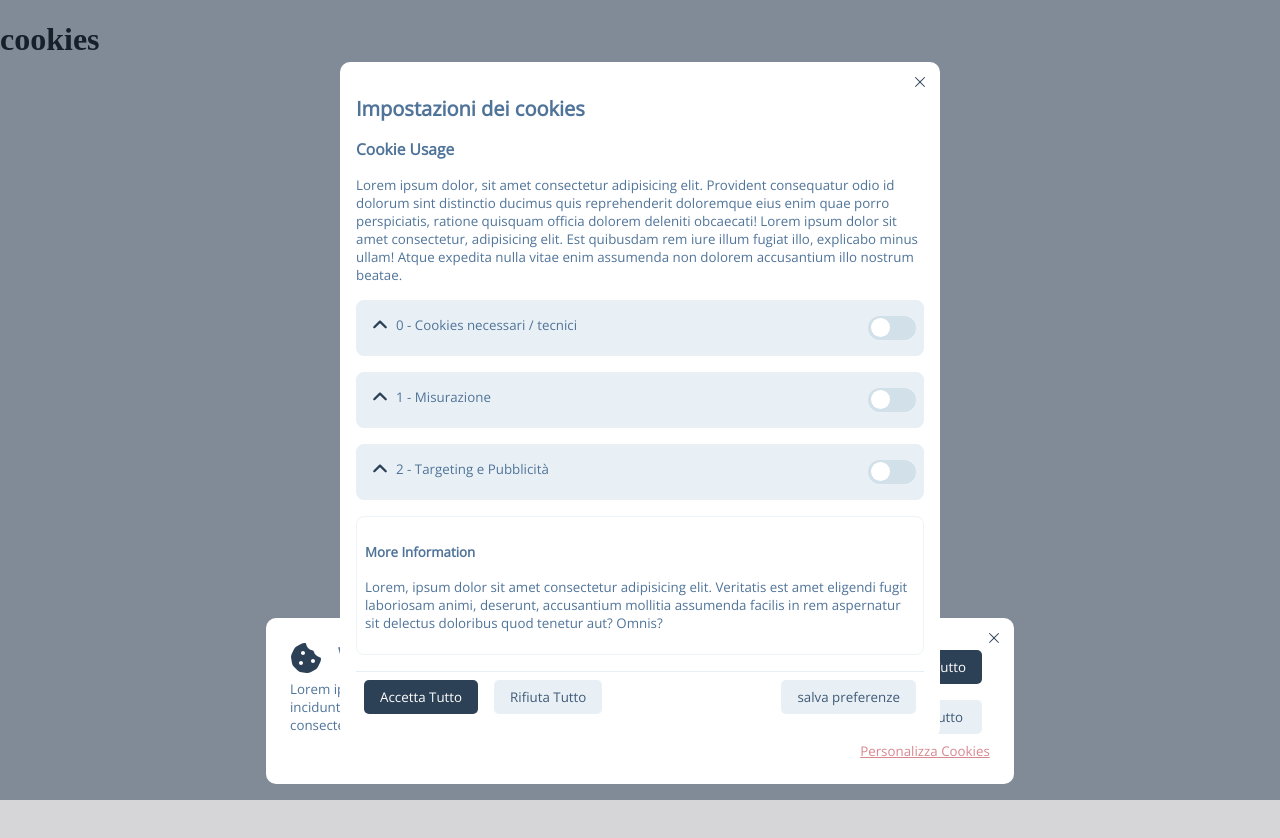
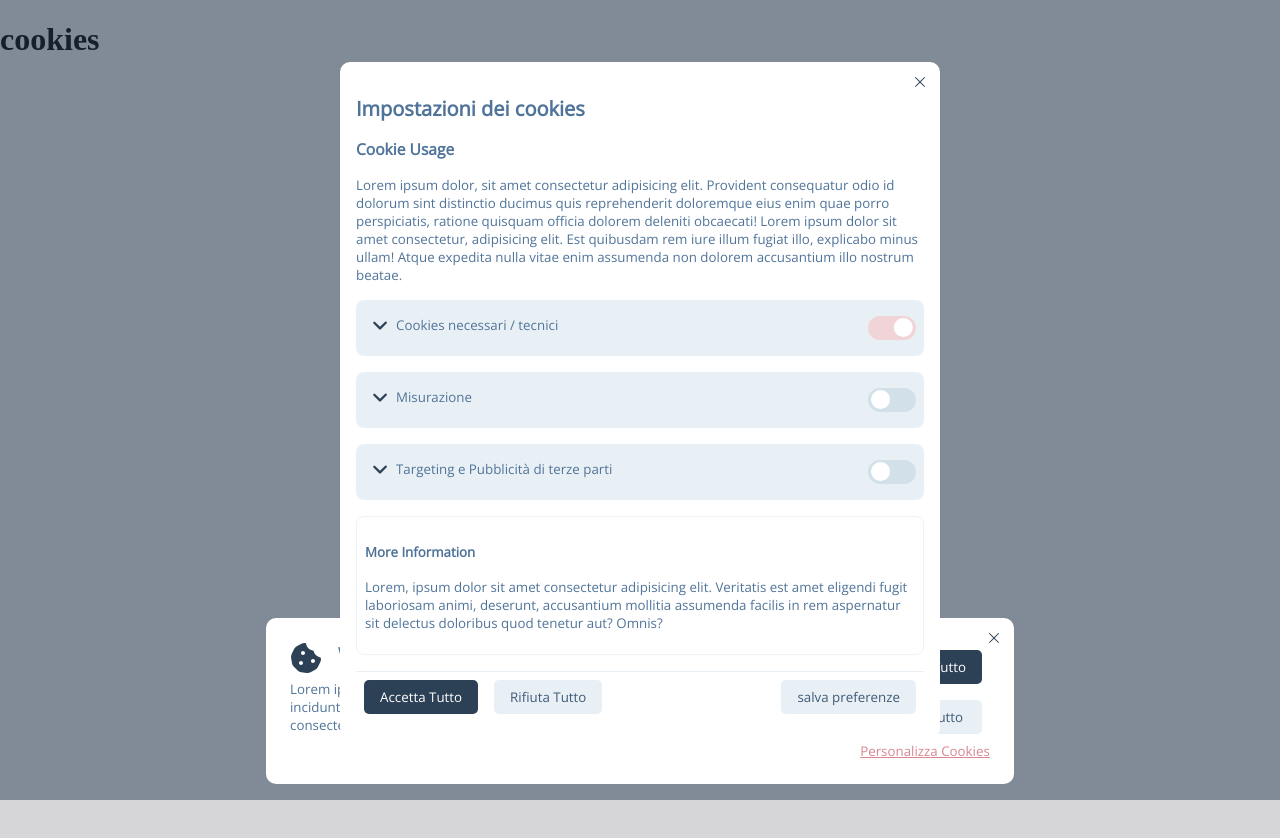
Before and after one commit to ilDug/cookie-consent, a React app: page / in a window 1280 px wide. Shown: the top 838 px of the page. Built offline with nearby package versions, Linux system fonts and the light colour scheme.

Commit message:
adding categories list from exsternal sources

```diff
--- /dev/null
+++ b/src/classes/index.ts
@@ -0,0 +1 @@
+export * from './cookies-category';
--- a/src/components/choice/cookie-category.tsx
+++ b/src/components/choice/cookie-category.tsx
@@ -1,9 +1,15 @@
 import * as React from "react";
 import { useState, useEffect } from "react";
+import { CookiesCategory } from "../../classes";
 
-type Props = { title: string; index?: number; children?: React.ReactNode };
+type Props = {
+    cat: CookiesCategory;
+    consentChange: (_: boolean) => void;
+    index?: number;
+    children?: React.ReactNode;
+};
 
-const CookieCategory: React.FC<Props> = ({ title, index, children }) => {
+const CookieCategory: React.FC<Props> = ({ cat, index, consentChange, children }) => {
     const [details, setDetails] = useState(false);
     const handleId = `handle-${index}`;
     const toggleId = `toggle-${index}`;
@@ -22,12 +28,16 @@ const CookieCategory: React.FC<Props> = ({ title, index, children }) => {
                     />
                     <label htmlFor={handleId}> </label>
                 </span>
-                <span className="grow">
-                    {index} - {title}
-                </span>
+                <span className="grow">{cat.title}</span>
 
                 <span className="toggle">
-                    <input type="checkbox" id={toggleId} />
+                    <input
+                        type="checkbox"
+                        checked={cat.consent}
+                        disabled={!cat.editable}
+                        id={toggleId}
+                        onChange={(e) => consentChange(e.target.checked)}
+                    />
                     <label htmlFor={toggleId}>Toggle</label>
                 </span>
             </div>
--- a/src/components/dcc-choice.tsx
+++ b/src/components/dcc-choice.tsx
@@ -1,18 +1,20 @@
 import * as React from "react";
 import { useState, useEffect } from "react";
+import { CATEGORIES } from "../lib/categories";
 import CookieCategory from "./choice/cookie-category";
 
 type Props = {};
 
 const Choice: React.FC<Props> = (props) => {
     const settings = ["Cookies necessari / tecnici ", "Misurazione", "Targeting e Pubblicità"];
-    const categories = {
-        "Cookies necessari / tecnici ":
-            "Lorem ipsum dolor, sit amet consectetur adipisicing elit. Provident consequatur odio id dolorum sint distinctio ducimus quis reprehenderit doloremque eius enim quae porro perspiciatis, ratione quisquam officia dolorem deleniti obcaecati!",
-        "Misurazione ":
-            "Quae delectus cupiditate ipsa unde molestias, accusamus dolor illo voluptatum praesentium magni deserunt voluptates consectetur ipsum quas, odio ea iusto temporibus laboriosam. Doloribus consectetur quam dolor ab nemo quos neque?",
-        "Targeting e Pubblicità":
-            "Enim iusto, nostrum aliquid optio, repellat assumenda labore deleniti, repellendus laborum cumque eaque quasi incidunt pariatur consequatur nemo aut sed eligendi. Cumque quibusdam, vitae dolorem quos ducimus placeat suscipit eaque.",
+
+    const [consents, setConsents] = useState(CATEGORIES);
+
+    const handleConsentChange = (_category: string, consent: boolean) => {
+        let c = { ...consents };
+        c[_category].consent = consent;
+        setConsents(c);
+        console.log(consents);
     };
 
     return (
@@ -37,12 +39,14 @@ const Choice: React.FC<Props> = (props) => {
                         illo nostrum beatae.
                     </p>
                     <React.Fragment>
-                        {/* {settings.map((s, i) => (
-
-                        ))} */}
-                        {Object.entries(categories).map(([cat, descr], i) => (
-                            <CookieCategory title={cat} index={i} key={i}>
-                                <p>{descr}</p>
+                        {Object.entries(consents).map(([name, cat], i) => (
+                            <CookieCategory
+                                cat={cat}
+                                index={i}
+                                key={name}
+                                consentChange={(consent) => handleConsentChange(name, consent)}
+                            >
+                                <p>{cat.description}</p>
                             </CookieCategory>
                         ))}
                     </React.Fragment>
--- /dev/null
+++ b/src/lib/categories.ts
@@ -0,0 +1,22 @@
+import { CookieCategories } from "../classes";
+
+export const CATEGORIES: CookieCategories = {
+    'technical': {
+        title: "Cookies necessari / tecnici",
+        description: "Lorem ipsum dolor, sit amet consectetur adipisicing elit. Provident consequatur odio id dolorum sint distinctio ducimus quis reprehenderit doloremque eius enim quae porro perspiciatis, ratione quisquam officia dolorem deleniti obcaecati!",
+        consent: true,
+        editable: false
+    },
+    "analytics": {
+        title: "Misurazione",
+        description: "Quae delectus cupiditate ipsa unde molestias, accusamus dolor illo voluptatum praesentium magni deserunt voluptates consectetur ipsum quas, odio ea iusto temporibus laboriosam. Doloribus consectetur quam dolor ab nemo quos neque?",
+        consent: false,
+        editable: true
+    },
+    "thirdParty": {
+        title: "Targeting e Pubblicità di terze parti",
+        description: "Enim iusto, nostrum aliquid optio, repellat assumenda labore deleniti, repellendus laborum cumque eaque quasi incidunt pariatur consequatur nemo aut sed eligendi. Cumque quibusdam, vitae dolorem quos ducimus placeat suscipit eaque.",
+        consent: false,
+        editable: true
+    }
+}
```
Also changed, not shown: src/classes/cookies-category.ts (added, +8 -0 lines), src/styles/_dcc-toggle.scss (+0 -4 lines).
